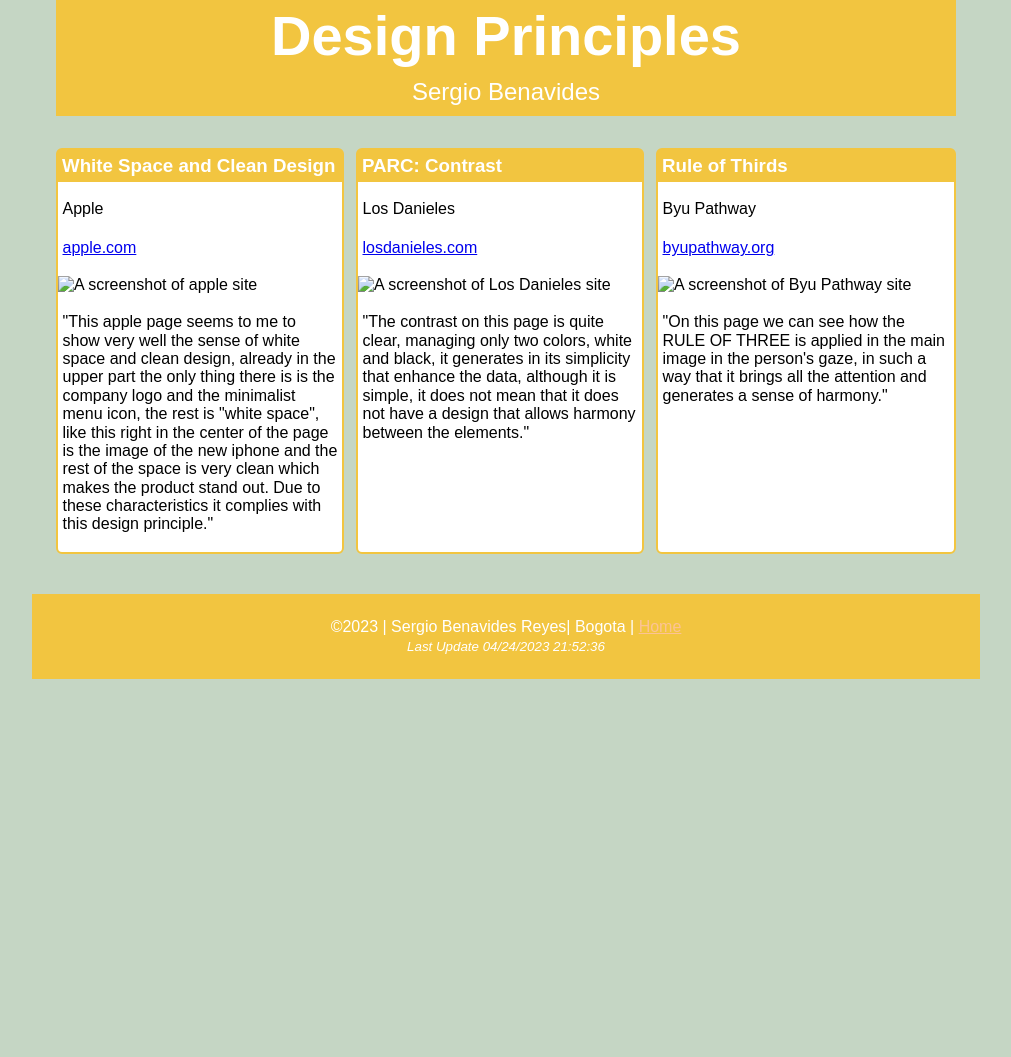
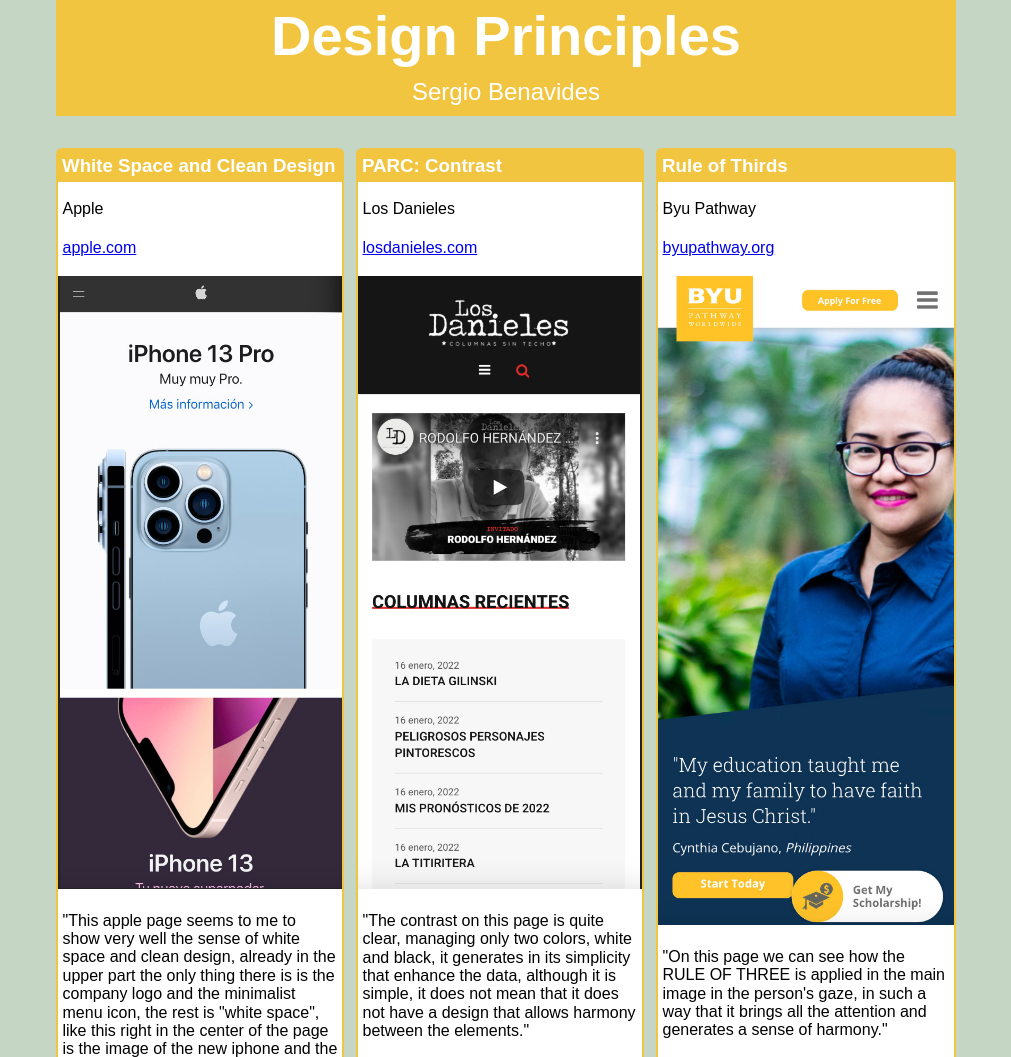
Before and after one commit to ben21050/wdd230, a plain HTML site: page lesson2/design-principles.html in a window 1280 px wide. Shown: the top 1057 px of the page, without its empty margins (134-1145 px from the left). Before the commit the page ends 800 px from the top, so only its background shows below. Drawn offline with nearby package versions, Linux system fonts and the light colour scheme; the site is published under a folder, as on GitHub Pages, so addresses that start at the root find nothing; a web font is replaced by a local one.

Commit message:
imagesl2

```diff
--- a/lesson2/design-principles.html
+++ b/lesson2/design-principles.html
@@ -25,7 +25,7 @@
             <h3>White Space and Clean Design</h3>
             <p>Apple</p>
             <p><a href="https://www.apple.com/">apple.com</a></p>
-            <img src="/lesson2/images/apple.jpg" alt="A screenshot of apple site">
+            <img src="images/apple.jpg" alt="A screenshot of apple site">
             <p>"This apple page seems to me to show very well the sense of
                 white space and clean design, already in the upper part the only thing
                 there is is the company logo and the minimalist menu icon, the rest is "white space",
@@ -37,7 +37,7 @@
             <h3>PARC: Contrast</h3>
             <p>Los Danieles</p>
             <p><a href="https://losdanieles.com">losdanieles.com</a></p>
-            <img src="/lesson2/images/danieles.png" alt="A screenshot of Los Danieles site">
+            <img src="images/danieles.png" alt="A screenshot of Los Danieles site">
             <p>"The contrast on this page is quite clear, managing only two colors,
                 white and black, it generates in its simplicity that enhance the data,
                 although it is simple, it does not mean that it does not have a design
@@ -47,7 +47,7 @@
             <h3>Rule of Thirds</h3>
             <p>Byu Pathway</p>
             <p><a href="https://www.byupathway.org/">byupathway.org</a></p>
-            <img src="/lesson2/images/pathway.jpg" alt="A screenshot of Byu Pathway site">
+            <img src="images/pathway.jpg" alt="A screenshot of Byu Pathway site">
             <p>"On this page we can see how the RULE OF THREE is applied in
                 the main image in the person's gaze, in such a way that it brings
                 all the attention and generates a sense of harmony."</p>
```
